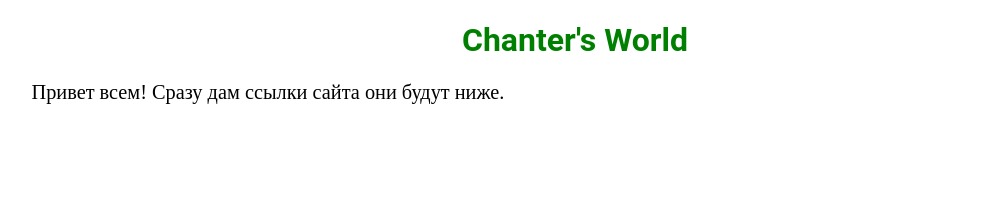
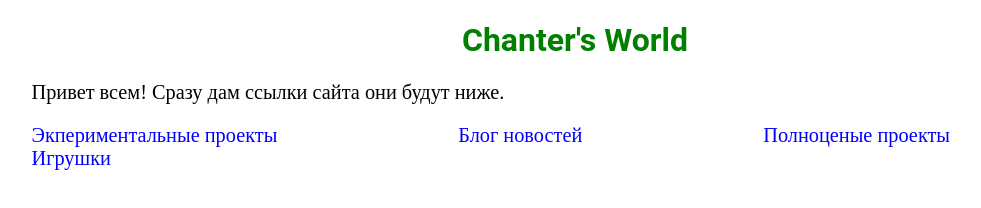
Before and after one commit to chanter404/chanter404.github.io, a plain HTML site: page index.html in a window 1280 px wide. Shown: the whole page, without its empty margins (65-1046 px from the left). Drawn offline with Linux system fonts and the light colour scheme.

Commit message:
Update index.html

```diff
--- a/index.html
+++ b/index.html
@@ -1,8 +1,8 @@
 <!DOCTYPE html>
 <html>
 	<head>
+		<meta charset="UTF-8">
 		<title>Chanter's World</title>
-		<meta charset="utf-8">
 		<link href="static/main.css" rel="stylesheet">
 		<script type="text/javascript" src="static/scripts/mainpage.js"></script>
 	</head>
@@ -10,5 +10,9 @@
 	<body>
 		<h1 class="green" align="center">Chanter's World</h1>
 		<p>Привет всем! Сразу дам ссылки сайта они будут ниже.</p>
+		<a href="/experiment">Экпериментальные проекты</a>
+		<a href="/newsblog">Блог новостей</a>
+		<a href="/project">Полноценые проекты</a>
+		<a href="/toy">Игрушки</a>
 	</body>
 </html>
```
